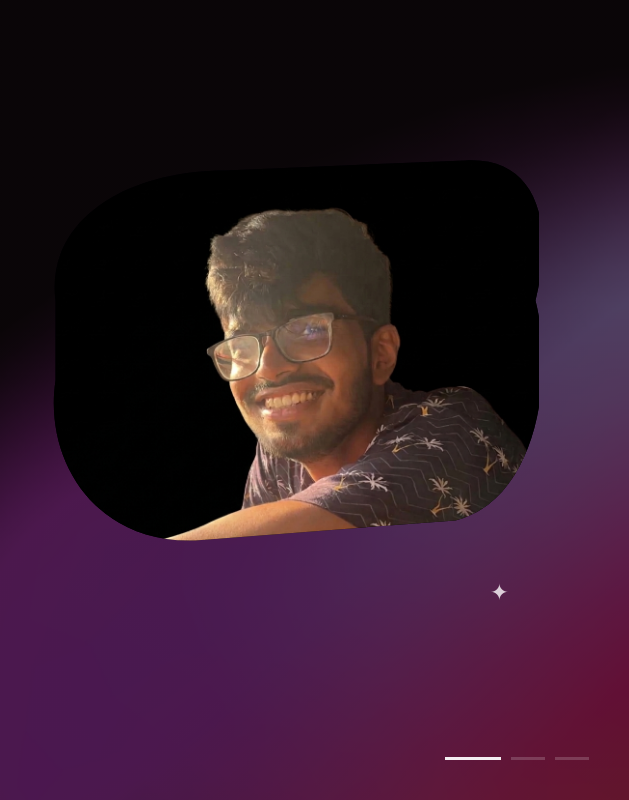
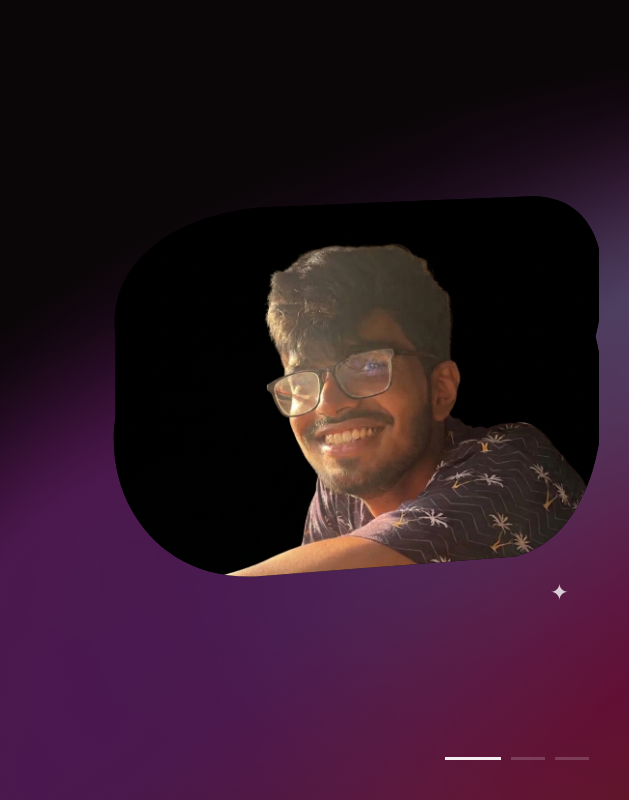
Before and after one commit to sshek3001/sshek3001.github.io, a plain HTML site: page index.html in a window 1280 px wide. Shown: the top 800 px of the page, 651-1280 px from the left. Drawn offline with Linux system fonts and the light colour scheme.

Commit message:
style tweak

```diff
--- a/style.css
+++ b/style.css
@@ -208,6 +208,10 @@ ul{ margin: 0; padding: 0; list-style: none; }
   display: flex;
   justify-content: center;
   align-items: center;
+  transform: translateX(60px); /* nudge right — increase/decrease as needed */
+}
+.photo-mask{
+  transform: translateY(36px); /* moves just the picture down */
 }
 .photo-mask{
   width: min(100%, 520px);
```
